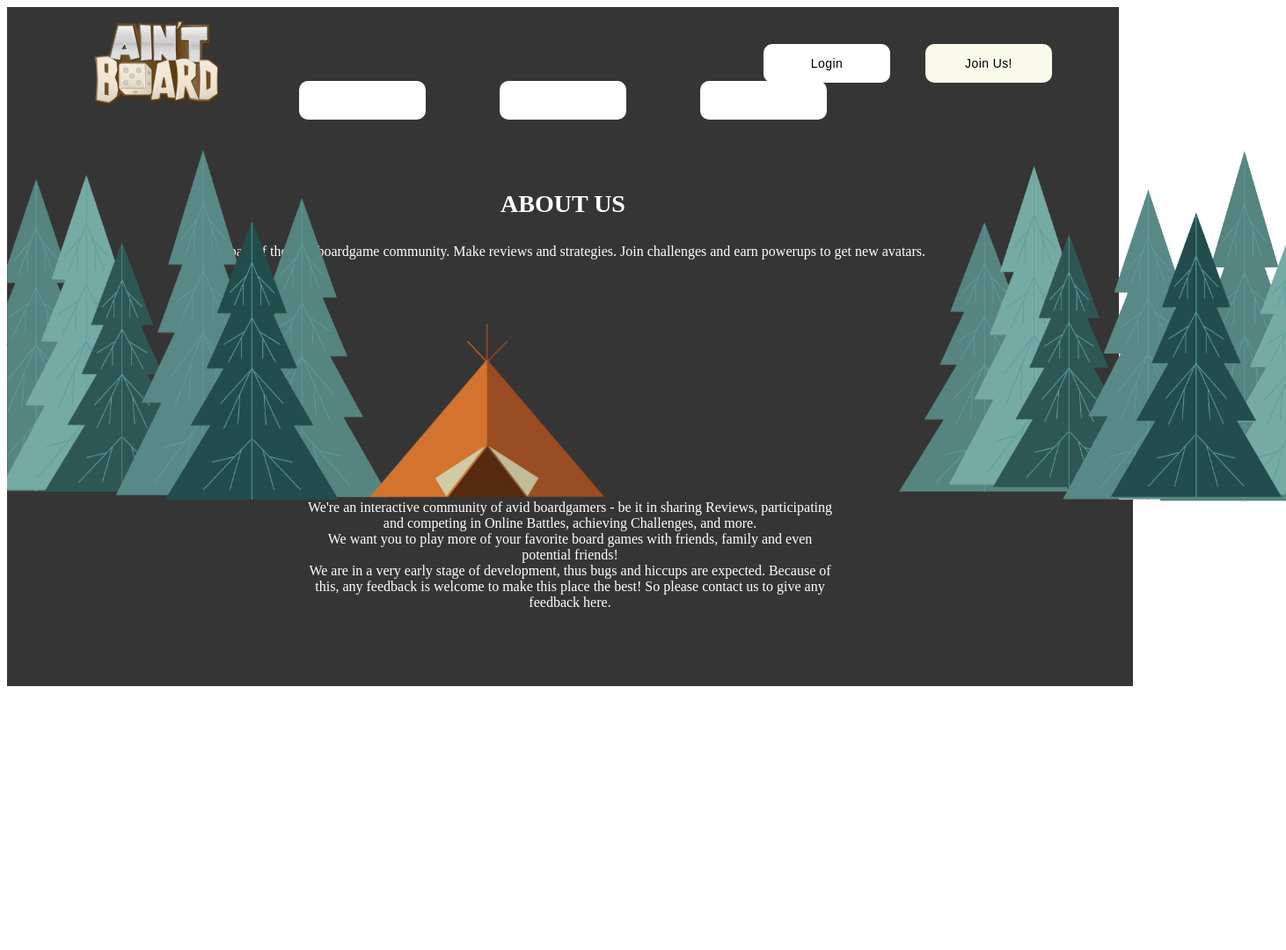
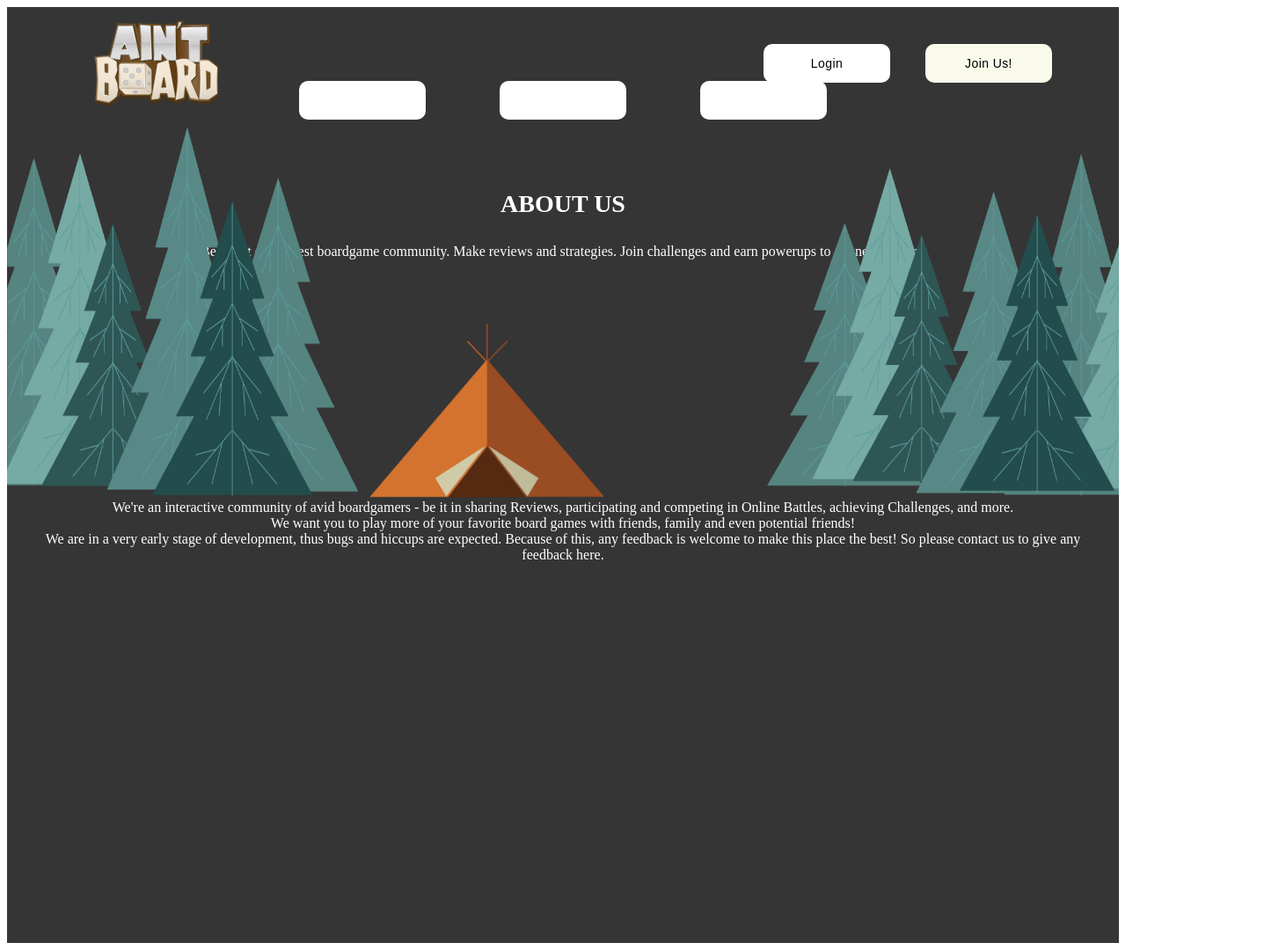
Before and after one commit to idiglove/oku-no-kumo-fe, a Next.js app in the folder project_app/: page /About in a window 1280 px wide. Shown: the whole page at 88% size, 1462 px wide, since content can reach past the window. Before the commit the page ends 800 px from the top, so only its background shows below. Built offline with nearby package versions, Linux system fonts and the light colour scheme.

Commit message:
added the entire layout - fixinf footer

```diff
--- a/project_app/components/Header.js
+++ b/project_app/components/Header.js
@@ -42,7 +42,6 @@ function Header() {
         </Container>
       </NavBarWrapper>
       <HomePageContainer>
-        {/* <InnerContainer></InnerContainer> */}
         <Typography>Interactive BoardGame Community</Typography>
         <div
           style={{
--- a/project_app/pages/About.tsx
+++ b/project_app/pages/About.tsx
@@ -3,6 +3,7 @@ import NavBarButtons from "../components/NavBarButtons";
 import { AppBar ,NavBarWrapper,HeaderButtons,Container} from "../components/styled";
 import { StyledText,Wrapper } from "./style";
 import Image from "next/image";
+import styled from "styled-components";
 
 
 function About() {
@@ -31,13 +32,13 @@ function About() {
       </Container>
          <div
             style={{
-              position: "absolute",
-              top: "162px",
-              left: "0",
-              bottom: "0",
+             position: "absolute",
+            zIndex: "0",
+            left: "0px",
+            bottom: "0",
             }}
           >
-            <Image src="/trees_left.png" width={435}  height={400}alt="image" />
+            <Image src="/trees_left.png" width={400} height={420}alt="image" />
           </div>
           <div
             style={{
@@ -55,22 +56,40 @@ function About() {
            </div>
          <div
          style={{
-        position:"absolute",
-        left: "1014px",
-        bottom: "0",
-        top: "162.54px",
+          position: "absolute",
+            bottom: "0",
+            right: "0",
+            zIndex: "0",
 
          }}
        >
-       <Image src="/trees_right.png" width={440} height={400}alt="image" />
+       <Image src="/trees_right.png" width={400} height={390}alt="image" />
        </div>
+
     </NavBarWrapper>
+
   </AppBar>
+
    <Wrapper>
-     <p>We're an interactive community of avid boardgamers - be it in sharing Reviews, participating and competing in Online Battles, achieving Challenges, and more.<br></br> We want you to play more of your favorite board games with friends, family and even potential friends!<br></br>We are in a very early stage of development, thus bugs and hiccups are expected. Because of this, any feedback is welcome to make this place the best! So please contact us to give any feedback here.</p>
+     <p>We're an interactive community of avid boardgamers - be it in sharing Reviews, participating and competing in Online Battles, achieving Challenges, and more.<br>
+     </br> We want you to play more of your favorite board games with friends, family and even potential friends!<br>
+     </br>We are in a very early stage of development, thus bugs and hiccups are expected. Because of this, any feedback is welcome to make this place the best! So please contact us to give any feedback here.
+     <br></br>
+     </p>
+
      </Wrapper>
+     <FooterContainer>
+
+     </FooterContainer>
 </>
   )
 }
 
 export default About
+
+
+const FooterContainer=styled.div`
+    height: 25rem;
+    background-color: rgb(53, 53, 53);
+    top: 1rem;
+`
--- a/project_app/pages/style.tsx
+++ b/project_app/pages/style.tsx
@@ -12,23 +12,18 @@ margin-top: 5rem;
 `
 
 export const Wrapper= styled.div`
+display:block;
+bottom:0;
+width:100%;
+box-sizing:border-box;
+
 p{
 margin: 0px auto;
-width: 50%;
-display: block;
-text-align: center;
-font-family: Quicksand-Regular;
-font-size: 16px;
-left: 330px;
-top:100px;
-}
 background-color: rgb(53, 53, 53);
 font-family: Quicksand-Regular;
 color: white;
-height:212px;
-position:absolute;
 padding: 0px 2rem 2rem;
 text-align: center;
-width:100%;
-box-sizing:border-box;
+}
+
 `
```
